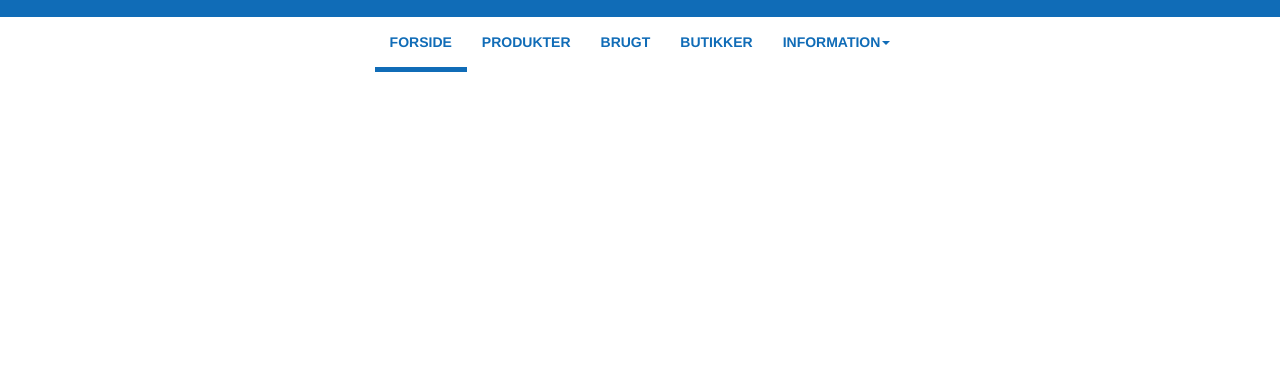
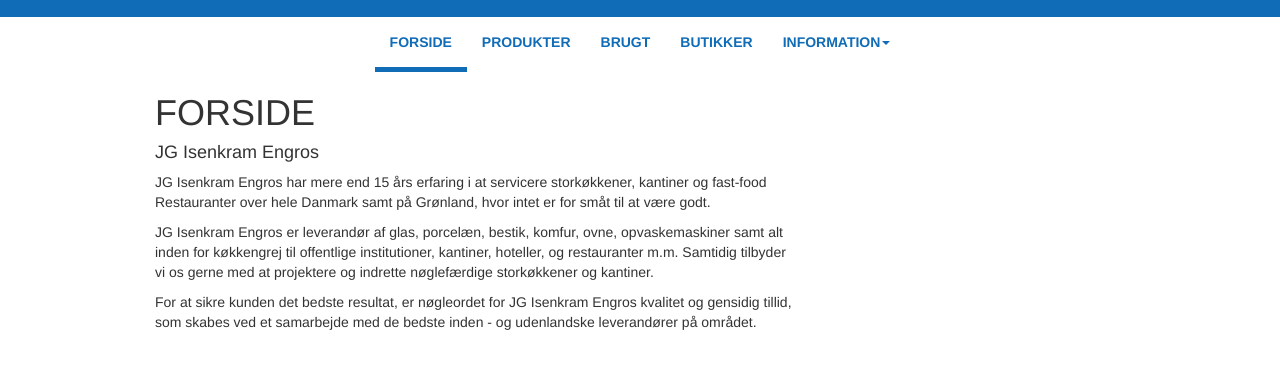
Before and after one commit to mathiasschjott/JG-isenkram, a plain HTML site: page index.html in a window 1280 px wide. Shown: the part 205-574 px from the top of the page. Drawn offline with nearby package versions, Linux system fonts and the light colour scheme.

Commit message:
Tilføjet overskrift til hver enkelt underside

```diff
--- a/css/style.css
+++ b/css/style.css
@@ -1,6 +1,6 @@
 /* Skrevet i hånden af Mathias Hedin Schjøtt */
 /* ==============================================
-                    Header
+                     Header
 =============================================== */
 
 .topbar {
@@ -14,7 +14,7 @@
 
 /* Skrevet i hånden af Mathias Hedin Schjøtt */
 /* ==============================================
-                  Navigation
+                    Navigation
 =============================================== */
 
 nav {
@@ -98,3 +98,23 @@ nav ul.dropdown-menu > li > a:hover {
 .navbar .navbar-collapse {
 	text-align: center;
 }
+
+/* Skrevet i hånden af Mathias Hedin Schjøtt */
+/* ==============================================
+                  Main content
+=============================================== */
+
+main h1 {
+
+}
+
+/* Skrevet i hånden af Mathias Hedin Schjøtt */
+/* ==============================================
+                Media Queries
+=============================================== */
+
+@media (min-width: 1200px) {
+	.container {
+		width: 1000px;
+	}
+}
--- a/index.html
+++ b/index.html
@@ -49,6 +49,22 @@
 				</div>
 			</nav>
     	</header>
+    	<main>
+    		<div class="container">
+    			<div class="row">
+    				<div class="col-sm-8">
+    					<h1>FORSIDE</h1>
+    					<h4>JG Isenkram Engros</h4>
+    					<p>JG Isenkram Engros har mere end 15 års erfaring i at servicere storkøkkener, kantiner og fast-food Restauranter over hele Danmark samt på Grønland, hvor intet er for småt til at være godt.</p>
+    					<p>JG Isenkram Engros er leverandør af glas, porcelæn, bestik, komfur, ovne, opvaskemaskiner samt alt inden for køkkengrej til offentlige institutioner, kantiner, hoteller, og restauranter m.m.  Samtidig tilbyder vi os gerne med at projektere og indrette nøglefærdige storkøkkener og kantiner.</p>
+    					<p>For at sikre kunden det bedste resultat, er nøgleordet for JG Isenkram Engros kvalitet og gensidig tillid, som skabes ved et samarbejde med de bedste inden - og udenlandske leverandører på området.</p>
+    				</div>
+    				<div class="col-sm-4">
+
+    				</div>
+    			</div>
+    		</div>
+    	</main>
 	</div>
 	<!-- Necessary for Bootstrap's JavaScript plugins -->
     <script src="https://ajax.googleapis.com/ajax/libs/jquery/1.11.1/jquery.min.js"></script>
```
Also changed, not shown: brugt.html (+9 -0 lines), butikker.html (+9 -0 lines), kontakt.html (+2 -2 lines), leverandoerer.html (+2 -2 lines), om-os.html (+2 -2 lines), produkter.html (+9 -0 lines).
